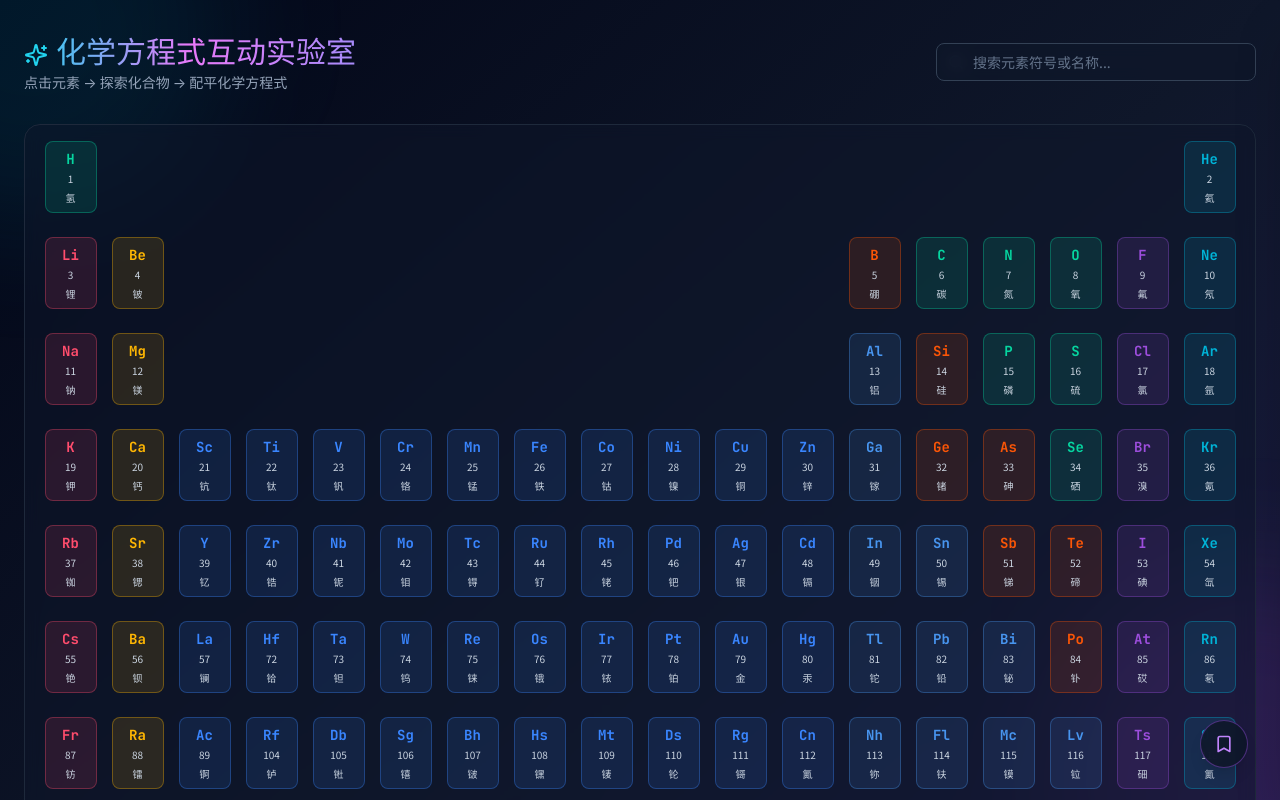
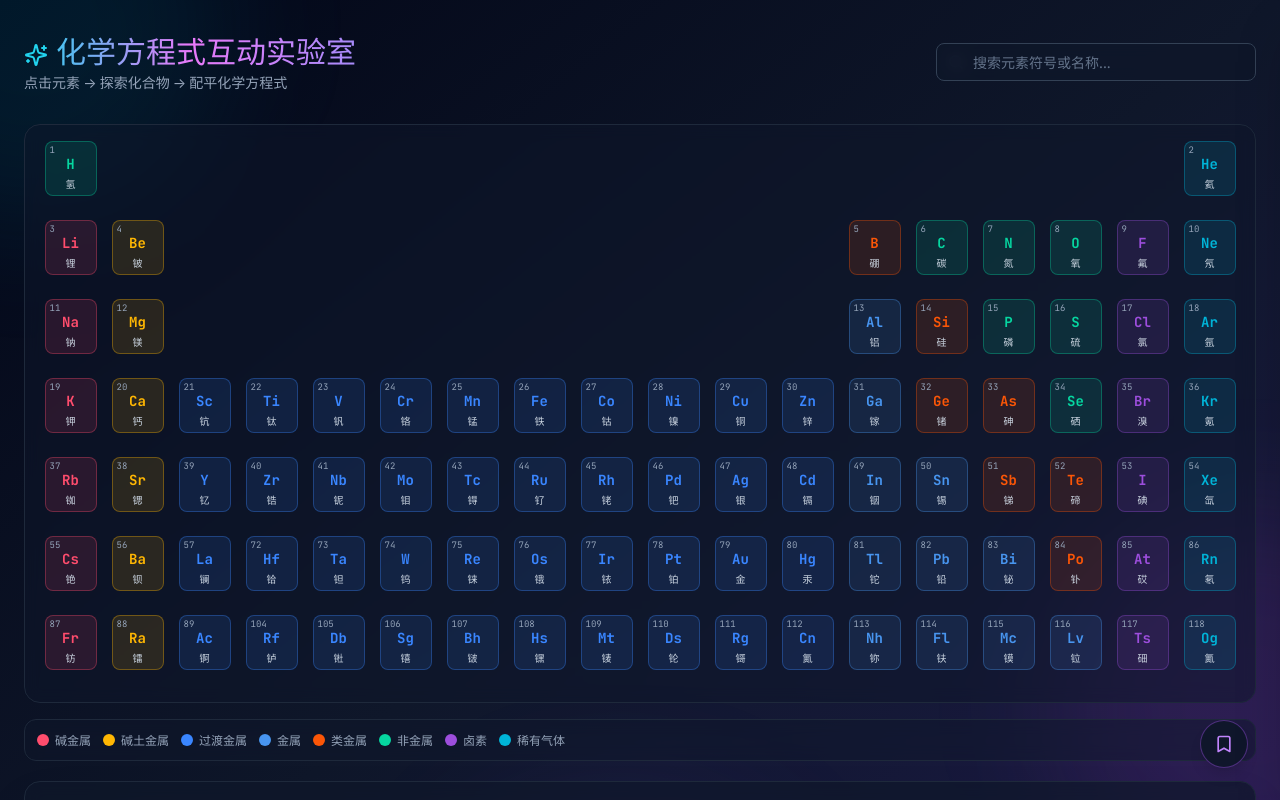
Before and after one commit to shitou-git/math, a React (Vite) app in the folder chem-lab/: page /#/ in a window 1280 px wide. Shown: the top 800 px of the page. Built offline with nearby package versions, Linux system fonts and the light colour scheme.

Commit message:
style: 优化元素卡片布局，原子序数置于左上角，卡片接近正方形
- 元素卡片高度从 72px 缩小为 52px，接近正方形
- 原子序数移至卡片左上角
- 元素符号居中显示，中文名置于底部

```diff
--- a/chem-lab/src/components/ElementCard.tsx
+++ b/chem-lab/src/components/ElementCard.tsx
@@ -23,7 +23,7 @@ const ElementCard = forwardRef<HTMLButtonElement, ElementCardProps>(
       className={cn(
         "relative flex flex-col items-center justify-center rounded-lg border transition-all duration-200 select-none touch-manipulation",
         "focus:outline-none focus-visible:ring-2 focus-visible:ring-offset-2 focus-visible:ring-offset-slate-950",
-        size === "md" ? "min-h-[72px] min-w-[52px] p-1.5" : "min-h-[60px] min-w-[44px] p-1",
+        size === "md" ? "min-h-[52px] min-w-[52px] p-1" : "min-h-[44px] min-w-[44px] p-0.5",
         isSelected && "scale-110 z-10",
         isReactive && !isSelected && "animate-pulse-glow z-10",
         isDimmed && "opacity-25",
@@ -41,25 +41,28 @@ const ElementCard = forwardRef<HTMLButtonElement, ElementCardProps>(
       }}
       aria-label={`${element.name} ${element.symbol}`}
     >
+      {/* 原子序数 - 左上角 */}
       <span
         className={cn(
-          "font-mono font-bold leading-none",
+          "absolute left-1 top-0.5 font-mono text-slate-400",
+          size === "md" ? "text-[9px]" : "text-[8px]"
+        )}
+      >
+        {element.atomicNumber}
+      </span>
+      {/* 元素符号 - 居中 */}
+      <span
+        className={cn(
+          "font-mono font-bold leading-none mt-2",
           size === "md" ? "text-sm" : "text-xs"
         )}
       >
         {element.symbol}
       </span>
+      {/* 中文名 - 底部 */}
       <span
         className={cn(
-          "mt-0.5 text-slate-300",
-          size === "md" ? "text-[10px]" : "text-[9px]"
-        )}
-      >
-        {element.atomicNumber}
-      </span>
-      <span
-        className={cn(
-          "mt-1 text-slate-300",
+          "text-slate-300 mt-0.5",
           size === "md" ? "text-[10px]" : "text-[9px]"
         )}
       >
--- a/chem-lab/src/components/PeriodicTable.tsx
+++ b/chem-lab/src/components/PeriodicTable.tsx
@@ -45,7 +45,7 @@ export default function PeriodicTable({ highlightSymbol, onElementClick }: Perio
           const element = ELEMENTS.find((e) => e.row === row && e.col === col);
 
           if (!element) {
-            return <div key={`empty-${row}-${col}`} className="min-h-[44px] min-w-[44px]" />;
+            return <div key={`empty-${row}-${col}`} className="min-h-[52px] min-w-[52px]" />;
           }
 
           const isSelected = selectedSymbols.includes(element.symbol);
```
